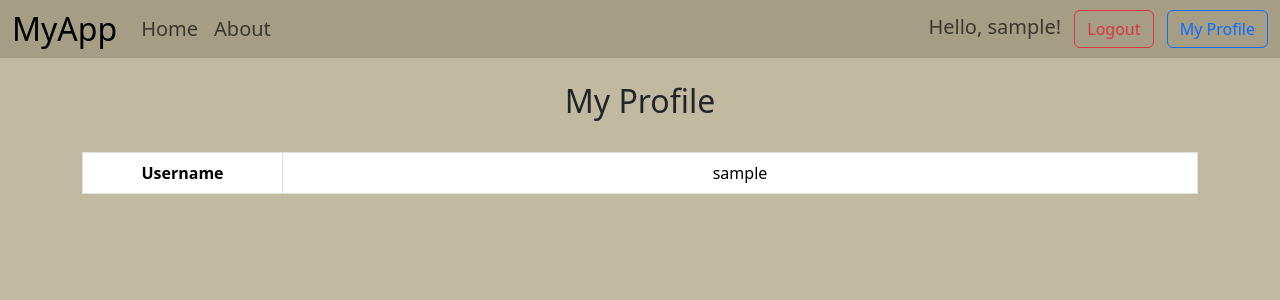
After one commit to dan7467/django-postgresql-template, a Django app: page /my_profile/ in a window 1280 px wide. The commit adds this page. Shown: the top 300 px of the page. Run offline with Django 5.2, Linux system fonts and the light colour scheme; the visitor is signed in with stand-in values (Sample User, id 1).

Commit message:
created my_profile view and page

```diff
--- a/main/static/style.css
+++ b/main/static/style.css
@@ -25,6 +25,11 @@ html {
     font-size: 32px;
 }
 
+#table_row_header {
+    width: 200px;
+    max-width: 200px;
+}
+
 /* TO-DO: fix fields of forms to be less wide */
 
 /* .form-control {
--- /dev/null
+++ b/main/templates/my_profile.html
@@ -0,0 +1,47 @@
+{% extends 'base.html' %}
+
+{% block title %}My Profile{% endblock %}
+
+{% block content %}
+
+<h2>My Profile</h2>
+
+<br/>
+
+    {% if user.is_authenticated %}
+
+        <table class="table table-bordered">
+
+            <tr>
+
+                <td id="table_row_header">
+
+                    <b>
+
+                        Username
+
+                    </b>
+
+                </td>
+
+                <td>
+
+                    {{ user.username }}
+
+                </td>
+
+            </tr>
+
+        </table>
+
+    {% else %}
+
+        <h3>to see your profile - simply <a href="{% url 'login' %}">log in</a>.</h3>
+
+        <br/>
+
+        <h4>new to this website? <a href="{% url 'register' %}">register</a> now!</h4>
+
+    {% endif %}
+
+{% endblock %}
--- a/main/templates/navbar.html
+++ b/main/templates/navbar.html
@@ -24,6 +24,8 @@
 
                 <a class="btn btn-outline-danger ms-2" href="{% url 'logout' %}">Logout</a>
 
+                <a class="btn btn-outline-primary ms-2" href="{% url 'my_profile' %}">My Profile</a>
+
             {% else %}
 
                 <a class="btn btn-outline-primary ms-2" href="{% url 'login' %}">Login</a>
--- a/main/urls.py
+++ b/main/urls.py
@@ -4,7 +4,8 @@ from . import views
 urlpatterns = [
     path('', views.home, name='home'),
     path('about/', views.about, name='about'),
-    path('register/', views.register_user, name='register'),
-    path('login/', views.login_user, name='login'),
-    path('logout/', views.logout_user, name='logout')
+    path('register/', views.register_view, name='register'),
+    path('login/', views.login_view, name='login'),
+    path('logout/', views.logout_view, name='logout'),
+    path('my_profile/', views.my_profile, name='my_profile')
 ]
--- a/main/views.py
+++ b/main/views.py
@@ -1,5 +1,6 @@
 from django.shortcuts import render, redirect
 from django.contrib.auth import authenticate, login, logout
+from django.contrib.auth.decorators import login_required
 from django.contrib.auth.models import User
 from django.contrib import messages
 
@@ -9,7 +10,11 @@ def home(request):
 def about(request):
     return render(request, 'about.html')
 
-def register_user(request):
+@login_required
+def my_profile(request):
+    return render(request, 'my_profile.html')
+
+def register_view(request):
     if request.method == 'POST':
 
         username = request.POST['username']
@@ -30,7 +35,7 @@ def register_user(request):
 
     return render(request, 'register.html')
 
-def login_user(request):
+def login_view(request):
     if request.method == 'POST':
 
         username = request.POST['username']
@@ -46,6 +51,6 @@ def login_user(request):
 
     return render(request, 'login.html')
 
-def logout_user(request):
+def logout_view(request):
     logout(request)
     return redirect('home')
```
